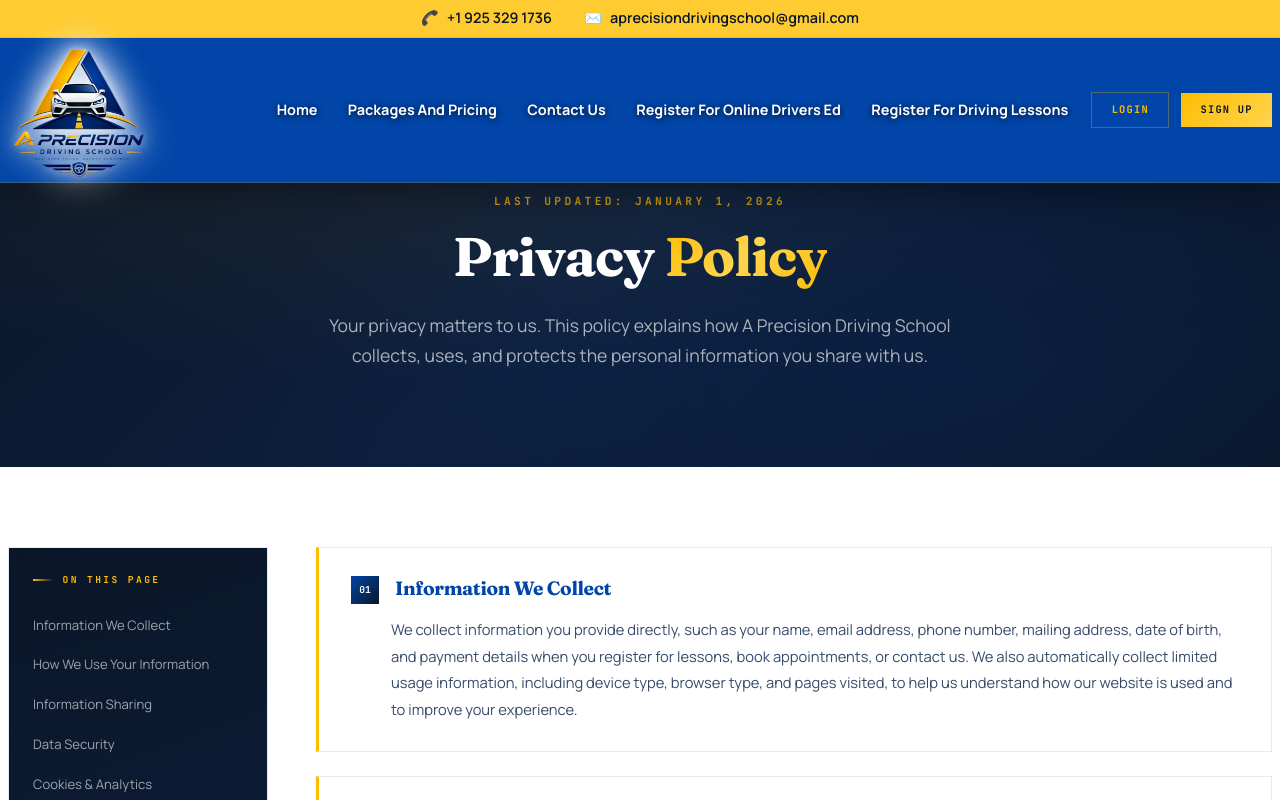
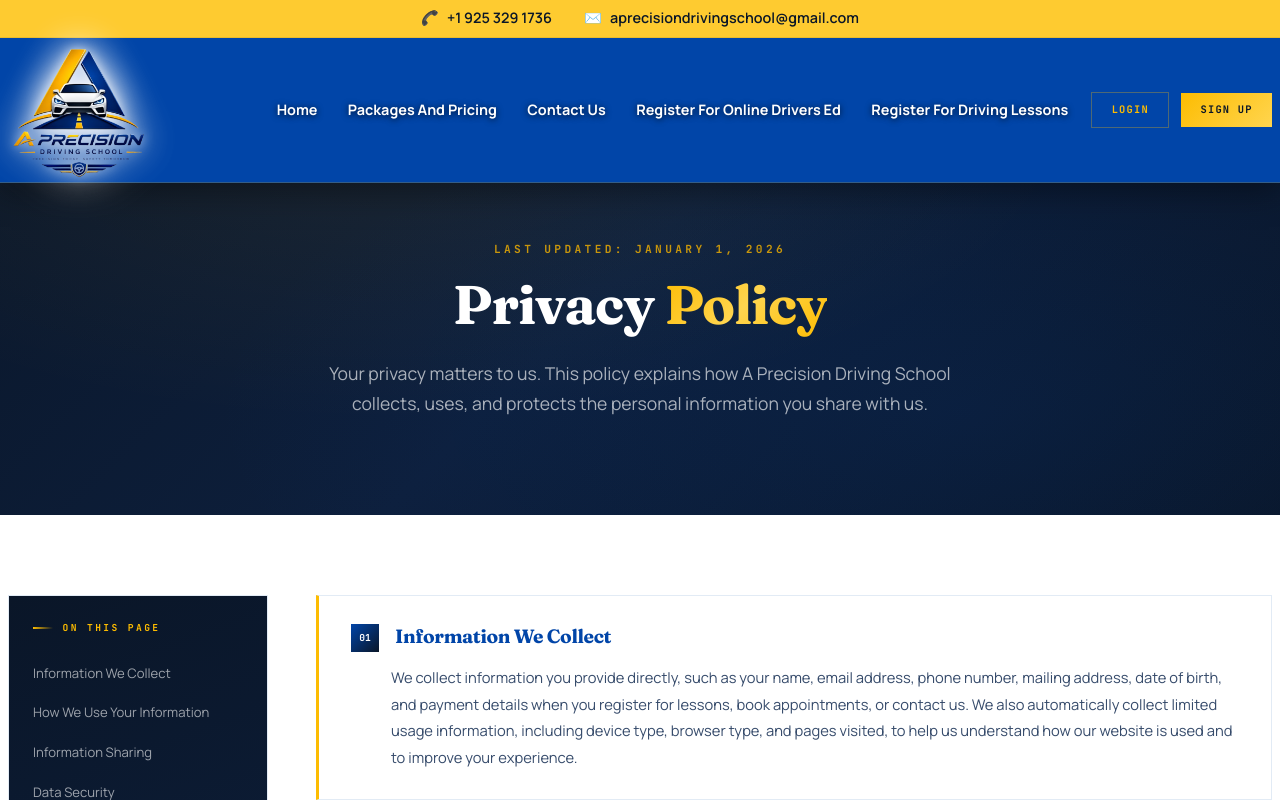
Before and after one commit to KAKOLY-AKHTER/driving-school, a React (Vite) app: page /privacy-policy in a window 1280 px wide. Shown: the top 800 px of the page. Built offline with nearby package versions, Linux system fonts and the light colour scheme; no server answers.

Commit message:
Add more top spacing to privacy and terms page heroes

```diff
--- a/src/pages/PrivacyPolicyPage.jsx
+++ b/src/pages/PrivacyPolicyPage.jsx
@@ -83,7 +83,7 @@ export default function PrivacyPolicyPage() {
           position: 'relative',
           overflow: 'hidden',
           background: `linear-gradient(135deg, ${DARK} 0%, ${DARK_MID} 50%, ${DARK} 100%)`,
-          paddingTop: '12rem',
+          paddingTop: '15rem',
           paddingBottom: '6rem',
           textAlign: 'center',
         }}
--- a/src/pages/TermsPage.jsx
+++ b/src/pages/TermsPage.jsx
@@ -91,7 +91,7 @@ export default function TermsPage() {
           position: 'relative',
           overflow: 'hidden',
           background: `linear-gradient(135deg, ${DARK} 0%, ${DARK_MID} 50%, ${DARK} 100%)`,
-          paddingTop: '12rem',
+          paddingTop: '15rem',
           paddingBottom: '6rem',
           textAlign: 'center',
         }}
```
